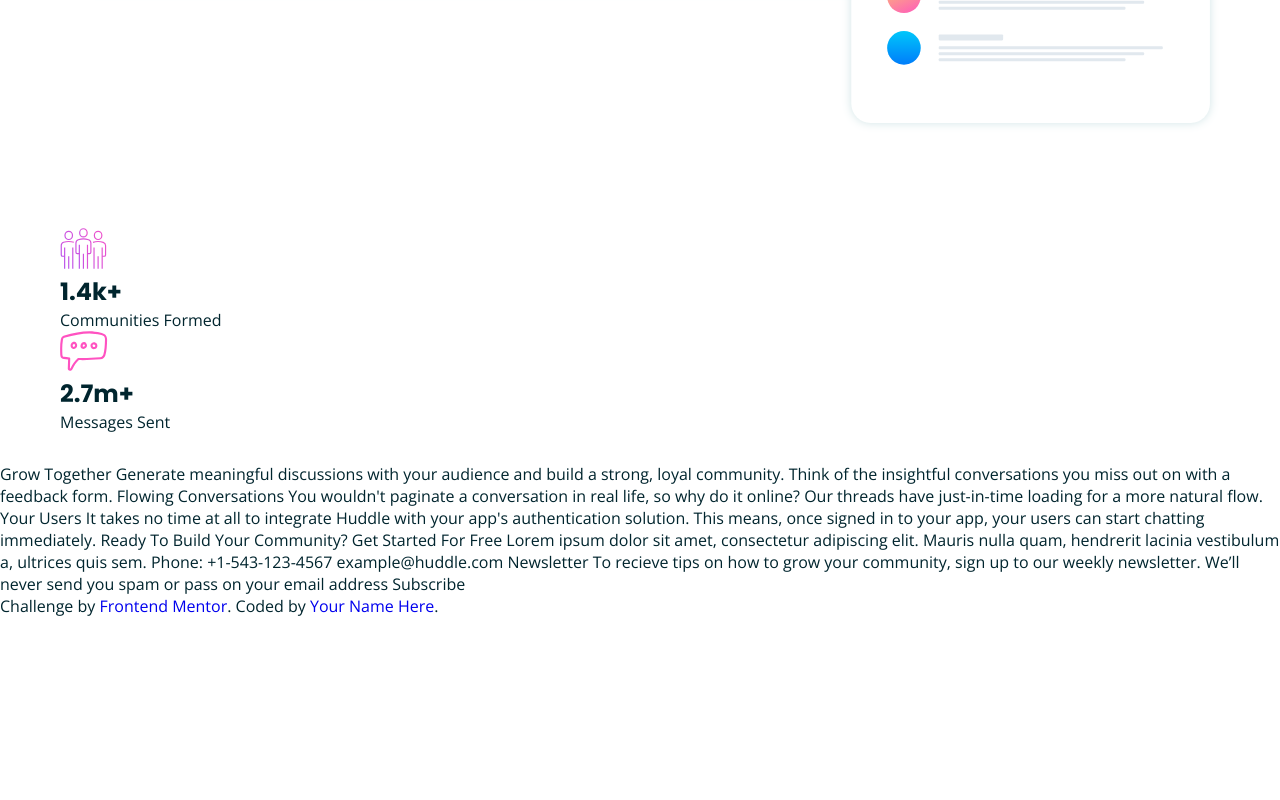
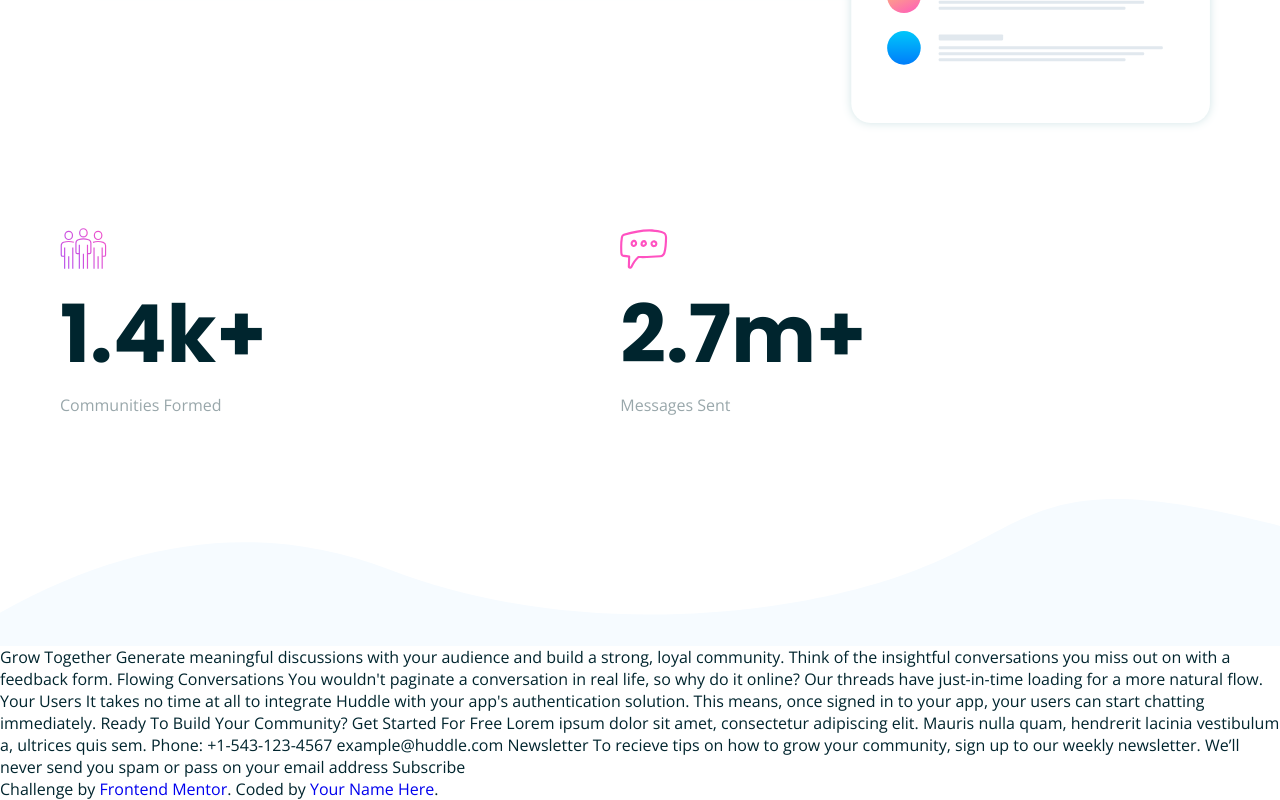
Before and after one commit to johannamag/frontendmentor-huddle-lp-curved-sections, a plain HTML site: page index.html in a window 1280 px wide. Shown: the part 1106-1906 px from the top of the page. Before the commit the page ends 1723 px from the top, so only its background shows below. Drawn offline with nearby package versions, Linux system fonts and the light colour scheme.

Commit message:
styled numbers section

```diff
--- a/style.css
+++ b/style.css
@@ -124,3 +124,28 @@ a {
     width: 85%;
   }
 }
+
+.numbers {
+  padding-bottom: 200px;
+  background-image: url("./media/bg-section-top-desktop-1.svg");
+  background-repeat: no-repeat;
+  background-position: bottom center;
+  background-size: contain;
+}
+
+.numbers > .container {
+  display: flex;
+  align-items: center;
+}
+
+.number-container {
+  flex-grow: 1;
+}
+
+.number-heading {
+  font-size: 5rem;
+}
+
+.gray {
+  opacity: 0.4;
+}
```
